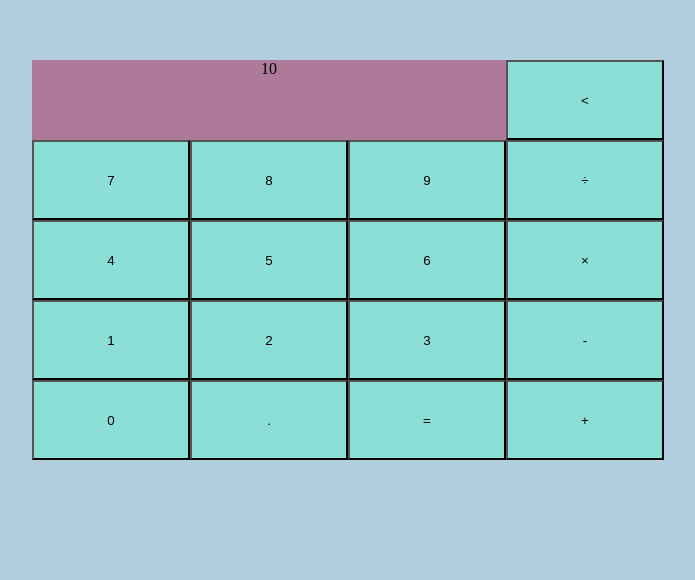
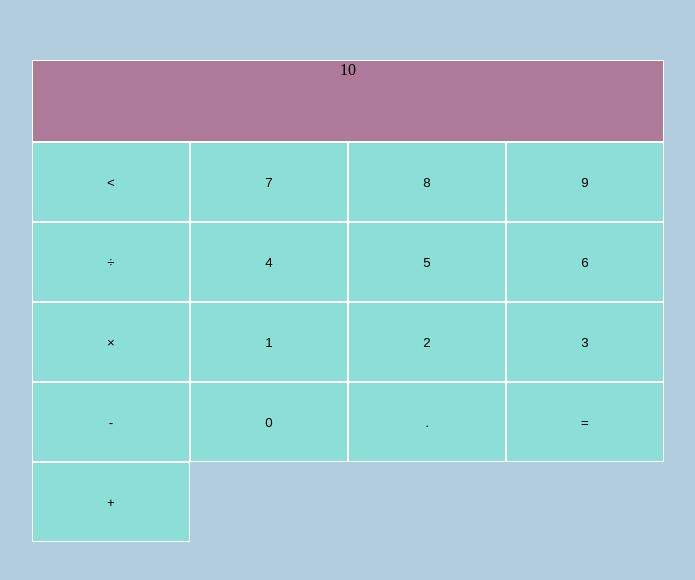
Before and after one commit to kcc165/Calculator, a plain HTML site: page index.html in a window 1280 px wide. Shown: the part 108-688 px from the top of the page, without its empty margins (292-987 px from the left). Drawn offline with Linux system fonts and the light colour scheme.

Commit message:
More styling

```diff
--- a/style.css
+++ b/style.css
@@ -15,7 +15,7 @@ html, body {
 
 }
 #text-area {
-    width: 75%;
+    width: 99.7%;
     background-color: #AD7A99;
 }
 .calc-button {
@@ -23,4 +23,6 @@ html, body {
     background-color: #8CDFD6;
     height: 10%;
     width: 25%;
+    border: 1px solid white;
+
 }
```
